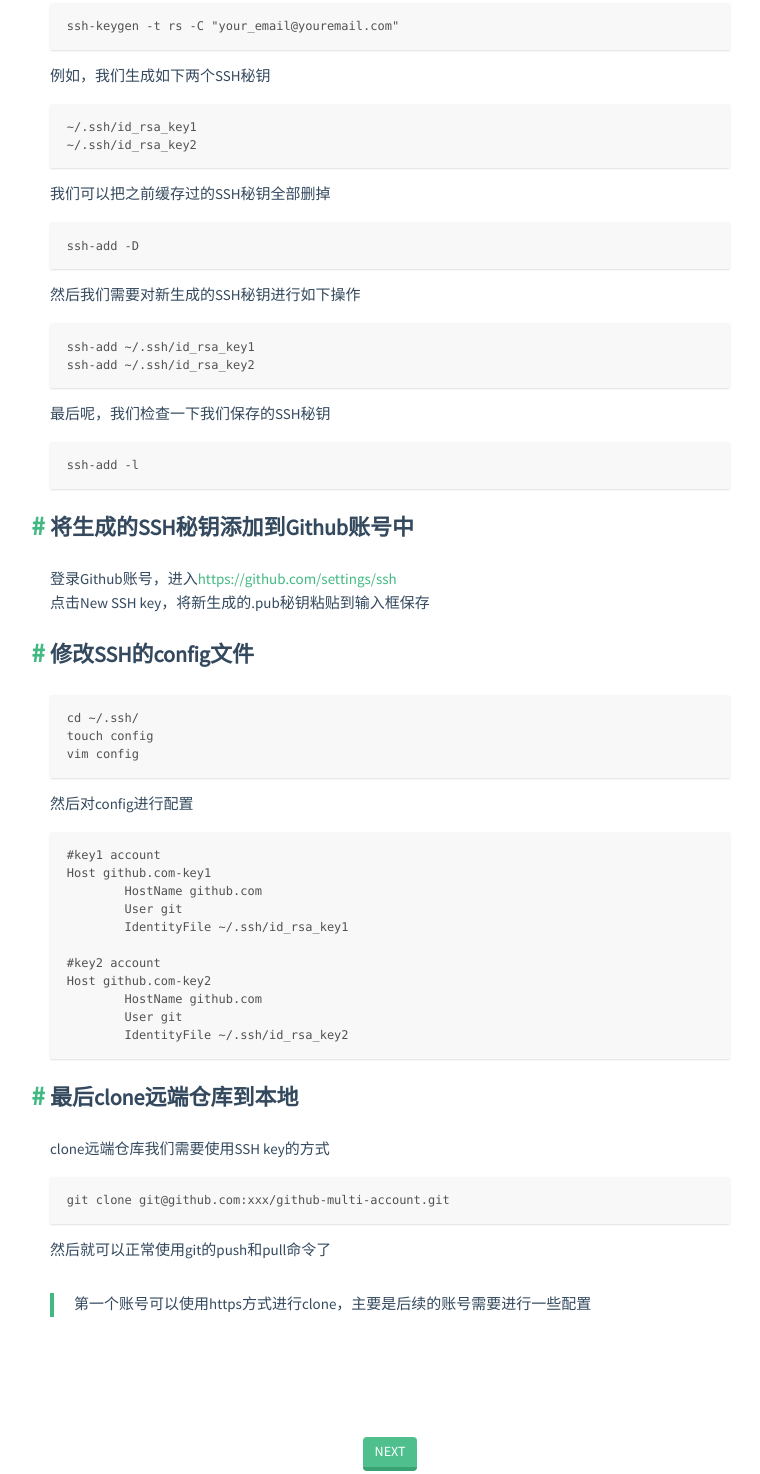
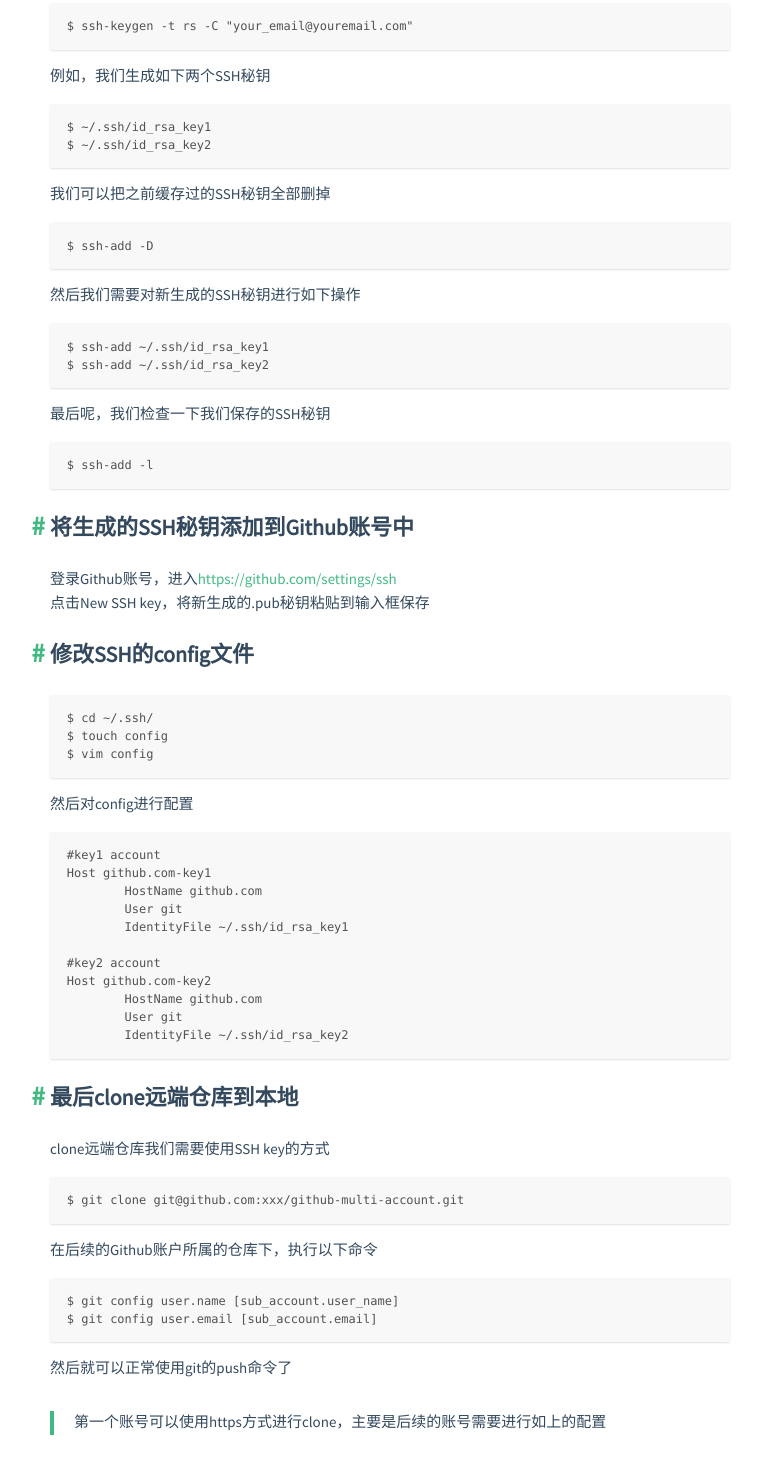
Before and after one commit to coolseaman/coolseaman.github.io, a plain HTML site: page 2017/08/01/github-multi-account/index.html in a window 1280 px wide. Shown: the part 448-1922 px from the top of the page, without its empty margins (250-1010 px from the left). Drawn offline with nearby package versions, Linux system fonts and the light colour scheme; some packages are replaced by stand-ins of ours.

Commit message:
Site updated: 2017-08-01 22:51:09

```diff
--- a/2017/08/01/github-multi-account/index.html
+++ b/2017/08/01/github-multi-account/index.html
@@ -7,24 +7,26 @@
 </script><title> github-multi-account · HY</title><meta name="description" content="github-multi-account - Coolseaman"><meta name="viewport" content="width=device-width, initial-scale=1"><link rel="icon" href="/favicon.png"><link rel="stylesheet" href="/css/apollo.css"><link rel="search" type="application/opensearchdescription+xml" href="https://coolseaman.github.io/atom.xml" title="HY"></head><body><div class="wrap"><header><a href="/" class="logo-link"><img src="/favicon.png" alt="logo"></a><ul class="nav nav-list"><li class="nav-list-item"><a href="/" target="_self" class="nav-list-link">BLOG</a></li><li class="nav-list-item"><a href="/archives/" target="_self" class="nav-list-link">ARCHIVE</a></li><li class="nav-list-item"><a href="https://github.com/coolseaman" target="_blank" class="nav-list-link">GITHUB</a></li></ul></header><main class="container"><div class="post"><article class="post-block"><h1 class="post-title">github-multi-account</h1><div class="post-info">2017年8月1日</div><div class="post-content"><blockquote>
 <p>原本想用Hexo搭建两个网站，就创建了两个Github账号，结果发现在本地提交更新的时候竟然一直失败。新创建的Github账号竟然总是使用之前的Github账号进行验证，导致提交总是报错，so找到了解决方法。<br><strong>我们使用SSH Key方式进行认证</strong></p>
 </blockquote>
-<h2 id="首先需要针对创建不同的SSH秘钥"><a href="#首先需要针对创建不同的SSH秘钥" class="headerlink" title="首先需要针对创建不同的SSH秘钥"></a>首先需要针对创建不同的SSH秘钥</h2><figure class="highlight plain"><table><tr><td class="gutter"><pre><div class="line">1</div></pre></td><td class="code"><pre><div class="line">ssh-keygen -t rs -C &quot;your_email@youremail.com&quot;</div></pre></td></tr></table></figure>
+<h2 id="首先需要针对创建不同的SSH秘钥"><a href="#首先需要针对创建不同的SSH秘钥" class="headerlink" title="首先需要针对创建不同的SSH秘钥"></a>首先需要针对创建不同的SSH秘钥</h2><figure class="highlight plain"><table><tr><td class="gutter"><pre><div class="line">1</div></pre></td><td class="code"><pre><div class="line">$ ssh-keygen -t rs -C &quot;your_email@youremail.com&quot;</div></pre></td></tr></table></figure>
 <p>例如，我们生成如下两个SSH秘钥</p>
-<figure class="highlight plain"><table><tr><td class="gutter"><pre><div class="line">1</div><div class="line">2</div></pre></td><td class="code"><pre><div class="line">~/.ssh/id_rsa_key1</div><div class="line">~/.ssh/id_rsa_key2</div></pre></td></tr></table></figure>
+<figure class="highlight plain"><table><tr><td class="gutter"><pre><div class="line">1</div><div class="line">2</div></pre></td><td class="code"><pre><div class="line">$ ~/.ssh/id_rsa_key1</div><div class="line">$ ~/.ssh/id_rsa_key2</div></pre></td></tr></table></figure>
 <p>我们可以把之前缓存过的SSH秘钥全部删掉</p>
-<figure class="highlight plain"><table><tr><td class="gutter"><pre><div class="line">1</div></pre></td><td class="code"><pre><div class="line">ssh-add -D</div></pre></td></tr></table></figure>
+<figure class="highlight plain"><table><tr><td class="gutter"><pre><div class="line">1</div></pre></td><td class="code"><pre><div class="line">$ ssh-add -D</div></pre></td></tr></table></figure>
 <p>然后我们需要对新生成的SSH秘钥进行如下操作</p>
-<figure class="highlight plain"><table><tr><td class="gutter"><pre><div class="line">1</div><div class="line">2</div></pre></td><td class="code"><pre><div class="line">ssh-add ~/.ssh/id_rsa_key1</div><div class="line">ssh-add ~/.ssh/id_rsa_key2</div></pre></td></tr></table></figure>
+<figure class="highlight plain"><table><tr><td class="gutter"><pre><div class="line">1</div><div class="line">2</div></pre></td><td class="code"><pre><div class="line">$ ssh-add ~/.ssh/id_rsa_key1</div><div class="line">$ ssh-add ~/.ssh/id_rsa_key2</div></pre></td></tr></table></figure>
 <p>最后呢，我们检查一下我们保存的SSH秘钥</p>
-<figure class="highlight plain"><table><tr><td class="gutter"><pre><div class="line">1</div></pre></td><td class="code"><pre><div class="line">ssh-add -l</div></pre></td></tr></table></figure>
+<figure class="highlight plain"><table><tr><td class="gutter"><pre><div class="line">1</div></pre></td><td class="code"><pre><div class="line">$ ssh-add -l</div></pre></td></tr></table></figure>
 <h2 id="将生成的SSH秘钥添加到Github账号中"><a href="#将生成的SSH秘钥添加到Github账号中" class="headerlink" title="将生成的SSH秘钥添加到Github账号中"></a>将生成的SSH秘钥添加到Github账号中</h2><p>登录Github账号，进入<a href="https://github.com/settings/ssh" target="_blank" rel="external">https://github.com/settings/ssh</a><br>点击New SSH key，将新生成的.pub秘钥粘贴到输入框保存</p>
-<h2 id="修改SSH的config文件"><a href="#修改SSH的config文件" class="headerlink" title="修改SSH的config文件"></a>修改SSH的config文件</h2><figure class="highlight plain"><table><tr><td class="gutter"><pre><div class="line">1</div><div class="line">2</div><div class="line">3</div></pre></td><td class="code"><pre><div class="line">cd ~/.ssh/</div><div class="line">touch config</div><div class="line">vim config</div></pre></td></tr></table></figure>
+<h2 id="修改SSH的config文件"><a href="#修改SSH的config文件" class="headerlink" title="修改SSH的config文件"></a>修改SSH的config文件</h2><figure class="highlight plain"><table><tr><td class="gutter"><pre><div class="line">1</div><div class="line">2</div><div class="line">3</div></pre></td><td class="code"><pre><div class="line">$ cd ~/.ssh/</div><div class="line">$ touch config</div><div class="line">$ vim config</div></pre></td></tr></table></figure>
 <p>然后对config进行配置</p>
 <figure class="highlight plain"><table><tr><td class="gutter"><pre><div class="line">1</div><div class="line">2</div><div class="line">3</div><div class="line">4</div><div class="line">5</div><div class="line">6</div><div class="line">7</div><div class="line">8</div><div class="line">9</div><div class="line">10</div><div class="line">11</div></pre></td><td class="code"><pre><div class="line">#key1 account</div><div class="line">Host github.com-key1</div><div class="line">	HostName github.com</div><div class="line">	User git</div><div class="line">	IdentityFile ~/.ssh/id_rsa_key1</div><div class="line"></div><div class="line">#key2 account</div><div class="line">Host github.com-key2</div><div class="line">	HostName github.com</div><div class="line">	User git</div><div class="line">	IdentityFile ~/.ssh/id_rsa_key2</div></pre></td></tr></table></figure>
 <h2 id="最后clone远端仓库到本地"><a href="#最后clone远端仓库到本地" class="headerlink" title="最后clone远端仓库到本地"></a>最后clone远端仓库到本地</h2><p>clone远端仓库我们需要使用SSH key的方式</p>
-<figure class="highlight plain"><table><tr><td class="gutter"><pre><div class="line">1</div></pre></td><td class="code"><pre><div class="line">git clone git@github.com:xxx/github-multi-account.git</div></pre></td></tr></table></figure>
-<p>然后就可以正常使用git的push和pull命令了</p>
+<figure class="highlight plain"><table><tr><td class="gutter"><pre><div class="line">1</div></pre></td><td class="code"><pre><div class="line">$ git clone git@github.com:xxx/github-multi-account.git</div></pre></td></tr></table></figure>
+<p>在后续的Github账户所属的仓库下，执行以下命令</p>
+<figure class="highlight plain"><table><tr><td class="gutter"><pre><div class="line">1</div><div class="line">2</div></pre></td><td class="code"><pre><div class="line">$ git config user.name [sub_account.user_name]</div><div class="line">$ git config user.email [sub_account.email]</div></pre></td></tr></table></figure>
+<p>然后就可以正常使用git的push命令了</p>
 <blockquote>
-<p>第一个账号可以使用https方式进行clone，主要是后续的账号需要进行一些配置</p>
+<p>第一个账号可以使用https方式进行clone，主要是后续的账号需要进行如上的配置</p>
 </blockquote>
 </div></article><div id="uyan_frame"></div><style>div#uyan_frame{
     margin-top:120px;
```
